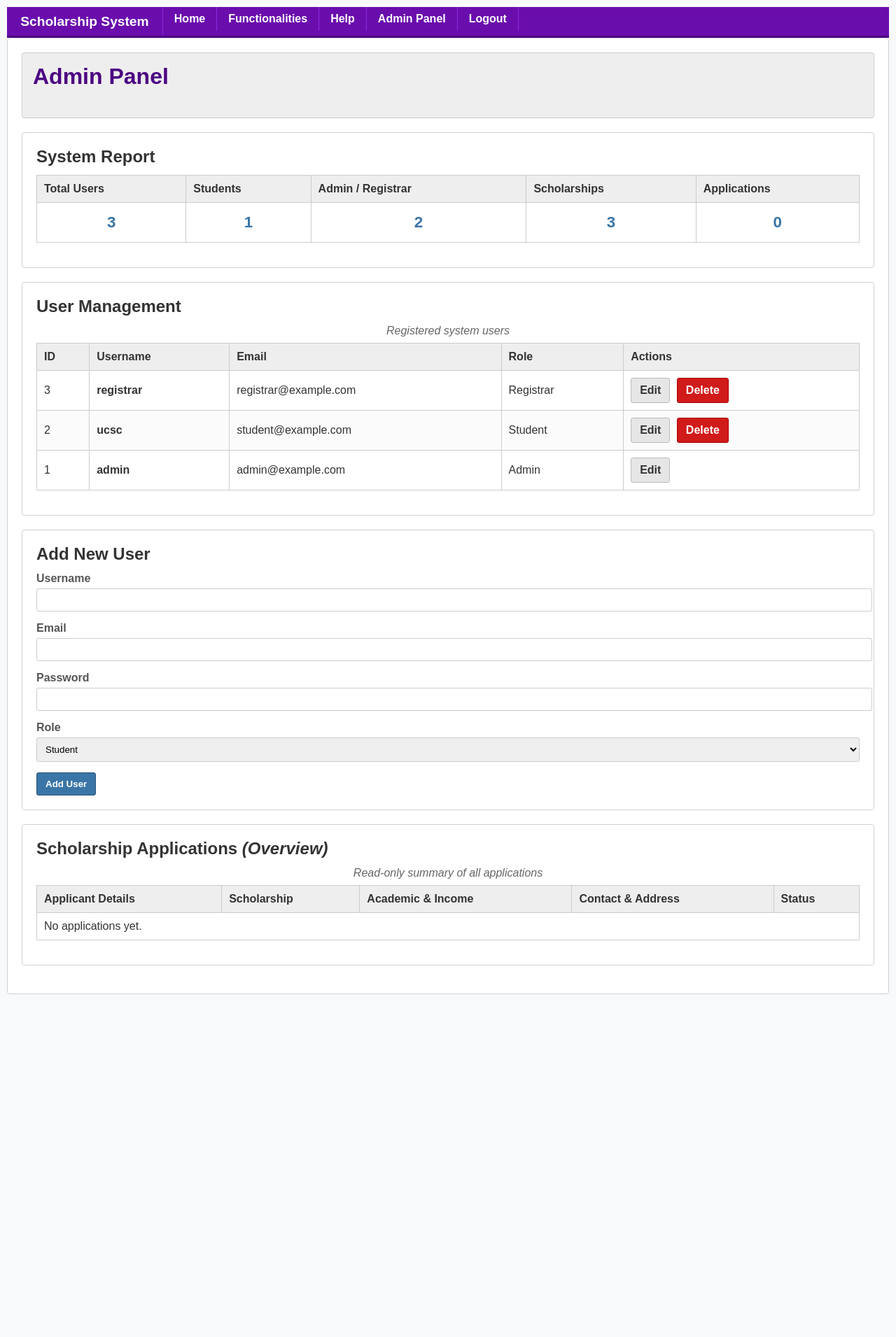
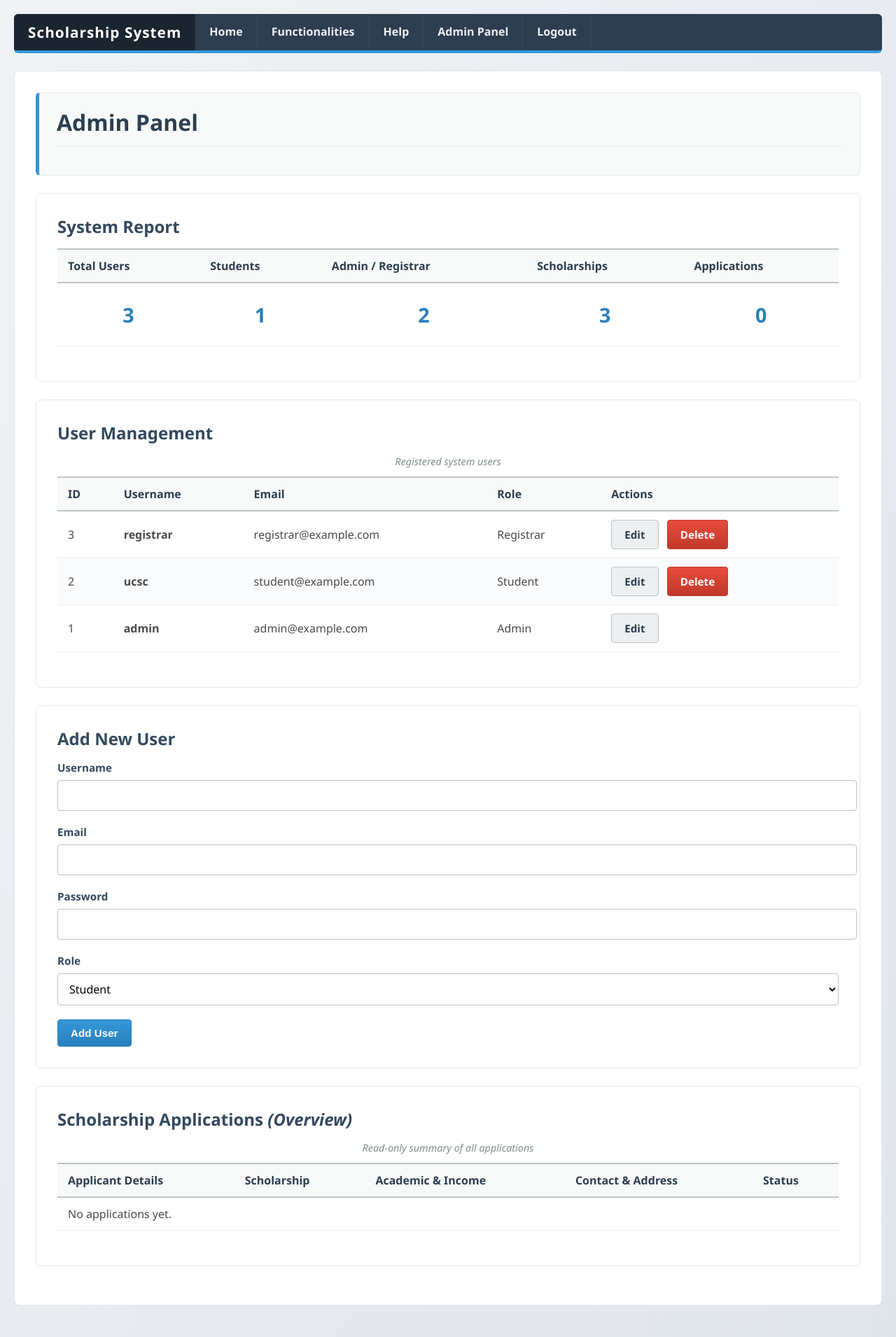
Before and after one commit to npaw2005/iwt-g22, a PHP site: page /public/admin.php in a window 1280 px wide. Shown: the whole page at 70% size. Before the commit the page ends 1421 px from the top, so only its background shows below. Run offline with PHP 8.4, Linux system fonts and the light colour scheme; a user stored in the database is signed in; data comes from the database, SQL or seed files in the repository; data that the repository does not hold is empty.

Commit message:
style: advance UI with subtle gradients and better layout

```diff
--- a/public/css/style.css
+++ b/public/css/style.css
@@ -1,24 +1,29 @@
 body {
-    background-color: #f8f9fa;
-    color: #333333;
-    font-family: Arial, Helvetica, sans-serif;
+    background: #f0f2f5;
+    background-image: linear-gradient(to bottom right, #f0f2f5, #e0e5ec);
+    color: #4a4a4a;
+    font-family: "Segoe UI", Tahoma, Geneva, Verdana, sans-serif;
     margin: 0;
-    padding: 10px;
+    padding: 20px;
+    min-height: 100vh;
 }
 
 .navbar {
-    border-bottom: 3px solid #4b0082;
-    background-color: #6a0dad;
+    background-color: #2c3e50;
+    border-radius: 6px;
+    margin-bottom: 25px;
     overflow: hidden;
+    border-bottom: 4px solid #3498db;
 }
 
 .navbar-brand {
     float: left;
-    font-size: 1.2em;
+    font-size: 1.3em;
     font-weight: bold;
     color: #ffffff;
-    padding: 0.5em 1em;
-    border-right: 1px solid #8a2be2;
+    padding: 12px 20px;
+    background-color: #1a252f;
+    letter-spacing: 1px;
 }
 
 .nav-links {
@@ -36,14 +41,15 @@ body {
 .nav-links a {
     float: left;
     text-decoration: none;
-    color: #ffffff;
-    padding: 0.5em 1em;
-    border-right: 1px solid #8a2be2;
+    color: #ecf0f1;
+    padding: 14px 20px;
     font-weight: bold;
+    border-right: 1px solid #34495e;
 }
 
 .nav-links a:hover {
-    background-color: #ff4500;
+    background-color: #34495e;
+    color: #3498db;
 }
 
 .navbar-clear {
@@ -51,184 +57,196 @@ body {
 }
 
 .container, .content-page, .table-container {
-    border: 1px solid #d1d1d1;
     background-color: #ffffff;
-    padding: 20px;
-    margin-bottom: 20px;
-    border-radius: 4px;
+    border: 1px solid #e1e8ed;
+    padding: 30px;
+    margin-bottom: 25px;
+    border-radius: 8px;
 }
 
 .auth-container {
-    border: 1px solid #d1d1d1;
     background-color: #ffffff;
-    padding: 25px;
-    margin: 40px auto 20px auto;
-    max-width: 450px;
-    border-radius: 4px;
+    border: 1px solid #e1e8ed;
+    padding: 35px;
+    margin: 60px auto 30px auto;
+    max-width: 480px;
+    border-radius: 8px;
 }
 
 h1 {
-    color: #4b0082;
+    color: #2c3e50;
+    margin-top: 0;
+    margin-bottom: 20px;
+    padding-bottom: 12px;
+    border-bottom: 2px solid #ecf0f1;
+    font-size: 2em;
+}
+
+h2 {
+    color: #34495e;
     margin-top: 0;
     margin-bottom: 15px;
-    padding-bottom: 8px;
-    border-bottom: 2px solid #eeeeee;
+    font-size: 1.5em;
 }
 
-h2, h3 {
-    color: #333333;
+h3 {
+    color: #7f8c8d;
     margin-top: 0;
-    margin-bottom: 12px;
+    margin-bottom: 15px;
 }
 
 .form-group {
-    margin-bottom: 15px;
+    margin-bottom: 20px;
 }
 
 .form-group label {
     display: block;
-    margin-bottom: 5px;
+    margin-bottom: 8px;
     font-weight: bold;
-    color: #555555;
+    color: #34495e;
+    font-size: 0.95em;
 }
 
 input[type="text"],
 input[type="password"],
 input[type="email"],
 input[type="number"],
-input[type="date"] {
+input[type="date"],
+select,
+textarea {
     width: 100%;
-    border: 1px solid #cccccc;
-    padding: 8px;
-    border-radius: 3px;
+    border: 1px solid #bdc3c7;
+    padding: 10px 12px;
+    border-radius: 4px;
     font-family: inherit;
+    font-size: 1em;
+    background-color: #fdfdfd;
 }
 
 input[type="text"]:focus,
 input[type="password"]:focus,
 input[type="email"]:focus,
 input[type="number"]:focus,
-input[type="date"]:focus {
-    background-color: #fdfdde;
-    outline: 1px solid #6a0dad;
-    border-color: #6a0dad;
-}
-
-.form-group select,
-.form-group textarea {
-    width: 100%;
-    border: 1px solid #cccccc;
-    padding: 8px;
-    border-radius: 3px;
-    font-family: inherit;
+input[type="date"]:focus,
+select:focus,
+textarea:focus {
+    background-color: #ffffff;
+    outline: 2px solid #3498db;
+    border-color: #3498db;
 }
 
 fieldset {
-    border: 1px solid #cccccc;
-    padding: 15px;
-    margin-bottom: 15px;
-    border-radius: 4px;
-    background-color: #fafafa;
+    border: 1px solid #dcdde1;
+    padding: 20px;
+    margin-bottom: 25px;
+    border-radius: 6px;
+    background-color: #f9fbfd;
 }
 
 legend {
     font-weight: bold;
-    padding: 2px 8px;
-    color: #6a0dad;
-    border: 1px solid #cccccc;
+    padding: 4px 12px;
+    color: #2980b9;
+    border: 1px solid #dcdde1;
     background-color: #ffffff;
-    border-radius: 3px;
+    border-radius: 4px;
+    font-size: 0.9em;
+    text-transform: uppercase;
 }
 
 .btn {
-    border: 1px solid #bbbbbb;
-    background-color: #e6e6e6;
-    color: #333333;
-    padding: 8px 12px;
+    border: 1px solid #bdc3c7;
+    background-color: #ecf0f1;
+    color: #2c3e50;
+    padding: 10px 18px;
     text-decoration: none;
     display: inline-block;
     cursor: pointer;
-    margin-right: 5px;
-    border-radius: 3px;
+    margin-right: 8px;
+    border-radius: 4px;
     font-weight: bold;
+    font-size: 0.95em;
 }
 
 .btn:hover {
-    background-color: #d4d4d4;
+    background-color: #bdc3c7;
+    color: #1a252f;
 }
 
 .btn-primary {
-    border: 1px solid #2a527a;
-    background-color: #3a75a7;
+    border: 1px solid #2980b9;
+    background-color: #3498db;
+    background-image: linear-gradient(to bottom, #3498db, #2980b9);
     color: #ffffff;
-    padding: 8px 12px;
-    text-decoration: none;
-    display: inline-block;
-    cursor: pointer;
-    margin-right: 5px;
-    border-radius: 3px;
-    font-weight: bold;
 }
 
 .btn-primary:hover {
-    background-color: #2e5d85;
+    background-color: #2980b9;
+    background-image: linear-gradient(to bottom, #2980b9, #2471a3);
+    border-color: #2471a3;
 }
 
 .btn-danger {
-    border: 1px solid #a80000;
-    background-color: #d11a1a;
+    border: 1px solid #c0392b;
+    background-color: #e74c3c;
+    background-image: linear-gradient(to bottom, #e74c3c, #c0392b);
     color: #ffffff;
-    padding: 8px 12px;
-    text-decoration: none;
-    display: inline-block;
-    cursor: pointer;
-    margin-right: 5px;
-    border-radius: 3px;
-    font-weight: bold;
 }
 
 .btn-danger:hover {
-    background-color: #b51515;
+    background-color: #c0392b;
+    background-image: linear-gradient(to bottom, #c0392b, #a93226);
+    border-color: #a93226;
 }
 
 table {
     width: 100%;
     border-collapse: collapse;
-    margin-bottom: 15px;
+    margin-bottom: 20px;
 }
 
 table caption {
     font-style: italic;
-    color: #666666;
-    margin-bottom: 8px;
+    color: #7f8c8d;
+    margin-bottom: 12px;
+    font-size: 0.9em;
 }
 
 table th, table td {
-    border: 1px solid #cccccc;
-    padding: 10px;
+    border: 1px solid #ecf0f1;
+    border-left: none;
+    border-right: none;
+    padding: 12px 15px;
     text-align: left;
 }
 
 table th {
-    background-color: #eeeeee;
+    background-color: #f8f9f9;
     font-weight: bold;
-    color: #333333;
+    color: #2c3e50;
+    border-top: 2px solid #bdc3c7;
+    border-bottom: 2px solid #bdc3c7;
+}
+
+table td {
+    border-bottom: 1px solid #ecf0f1;
 }
 
 tbody tr:nth-child(even) {
-    background-color: #fbfbfb;
+    background-color: #fafbfc;
 }
 
 tbody tr:hover {
-    background-color: #f1f1f1;
+    background-color: #f4f6f7;
 }
 
 .dashboard-header {
-    border: 1px solid #cccccc;
-    padding: 15px;
-    margin-bottom: 20px;
-    background-color: #eeeeee;
-    border-radius: 4px;
+    border: 1px solid #e1e8ed;
+    padding: 20px 25px;
+    margin-bottom: 25px;
+    background-color: #f8f9f9;
+    border-radius: 6px;
+    border-left: 5px solid #3498db;
 }
 
 .stats-table {
@@ -237,13 +255,14 @@ tbody tr:hover {
 
 .stats-table td {
     text-align: center;
-    font-size: 1.4em;
+    font-size: 1.8em;
     font-weight: bold;
-    color: #3a75a7;
-    padding: 15px;
+    color: #2980b9;
+    padding: 25px 15px;
 }
 
 .input-readonly {
-    background-color: #e9ecef;
-    color: #6c757d;
+    background-color: #eaeded;
+    color: #7f8c8d;
+    border-color: #d5d8dc;
 }
```
